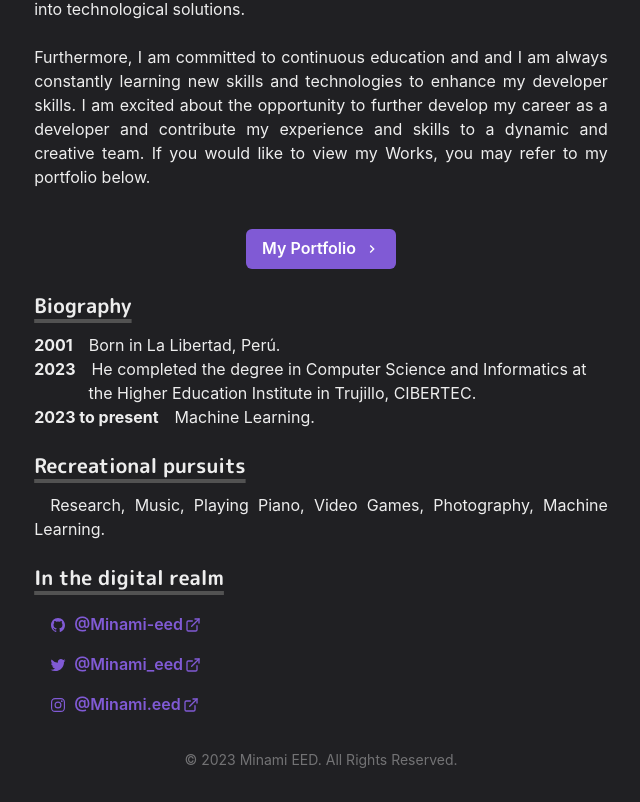
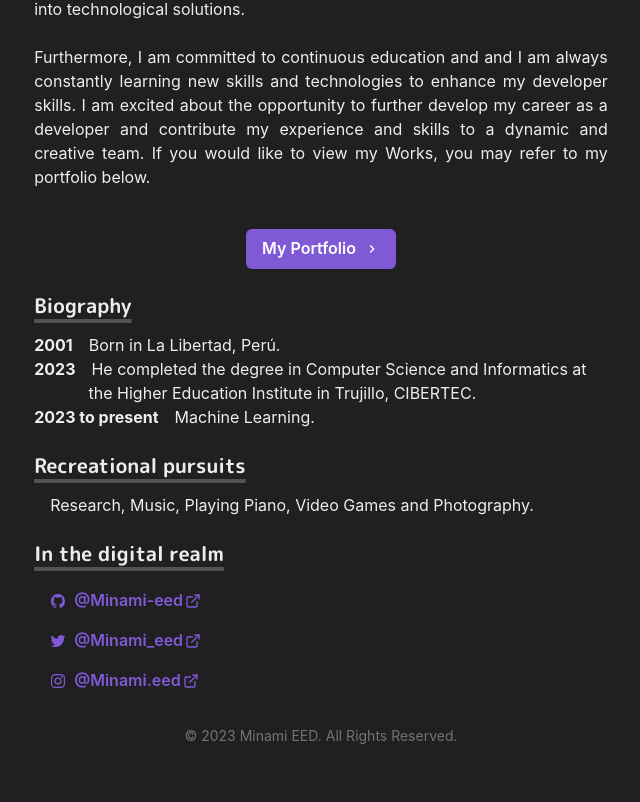
Before and after one commit to Minami-eed/minami-web, a Next.js app: page / in a window 1280 px wide. Shown: the part 641-1443 px from the top of the page, without its empty margins (319-959 px from the left). After the commit the page ends 1419 px from the top, so only its background shows below. Built offline with nearby package versions, Linux system fonts and the light colour scheme.

Commit message:
Modificando la biografía

```diff
--- a/pages/index.js
+++ b/pages/index.js
@@ -141,8 +141,7 @@ const Page = () => {
           </Heading>
 
           <Paragraph>
-            Research, Music, Playing Piano, Video Games, Photography, Machine
-            Learning.
+            Research, Music, Playing Piano, Video Games and Photography.
           </Paragraph>
         </Section>
 
```
